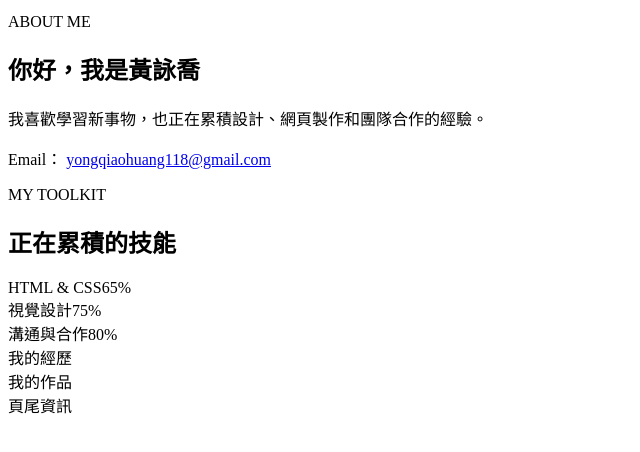
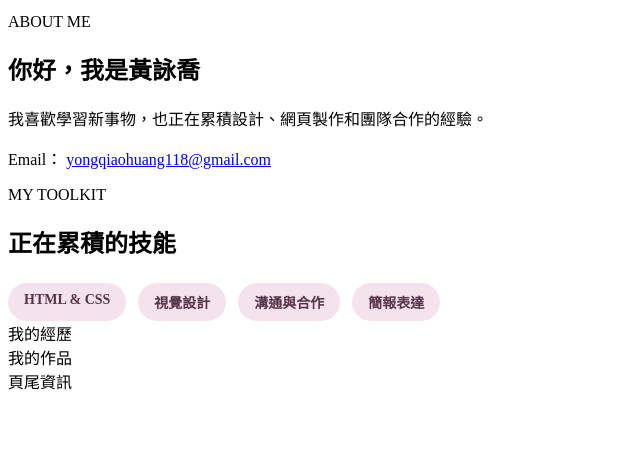
Before and after one commit to yongqiao05/personal-website, a plain HTML site: page index.html in a window 1280 px wide. Shown: the part 108-560 px from the top of the page, without its empty margins (0-640 px from the left). Drawn offline with Linux system fonts and the light colour scheme.

Commit message:
feat: add skills tag cloud variant

```diff
--- a/index.html
+++ b/index.html
@@ -4,7 +4,7 @@
   <meta charset="utf-8">
   <meta name="viewport" content="width=device-width, initial-scale=1.0">
   <title>我的個人簡歷</title>
-  <!-- <link rel="stylesheet" href="style.css"> -->
+  <link rel="stylesheet" href="style.css">
 </head>
 <body>
   <header class="site-header">
@@ -38,25 +38,11 @@
   <p class="eyebrow">MY TOOLKIT</p>
   <h2>正在累積的技能</h2>
 
-  <div class="skill-item">
-    <div class="skill-label">
-      <span>HTML &amp; CSS</span><span>65%</span>
-    </div>
-    <div class="progress"><span style="--level: 65%"></span></div>
-  </div>
-
-  <div class="skill-item">
-    <div class="skill-label">
-      <span>視覺設計</span><span>75%</span>
-    </div>
-    <div class="progress"><span style="--level: 75%"></span></div>
-  </div>
-
-  <div class="skill-item">
-    <div class="skill-label">
-      <span>溝通與合作</span><span>80%</span>
-    </div>
-    <div class="progress"><span style="--level: 80%"></span></div>
+  <div class="skill-cloud" aria-label="技能">
+    <span class="skill-tag">HTML &amp; CSS</span>
+    <span class="skill-tag">視覺設計</span>
+    <span class="skill-tag">溝通與合作</span>
+    <span class="skill-tag">簡報表達</span>
   </div>
 </section>
     <section id="journey">我的經歷</section>
--- a/style.css
+++ b/style.css
@@ -51,3 +51,27 @@ body.dark-mode .button-dark {
   background: #d8f36a;
   color: #202820;
 }
+
+.skill-cloud {
+  display: flex;
+  flex-wrap: wrap;
+  gap: 12px;
+  margin-top: 24px;
+}
+
+.skill-tag {
+  display: inline-block;
+  padding: 9px 16px;
+  border-radius: 999px;
+  background: #f4e3ed;
+  color: #563348;
+  font-size: 14px;
+  font-weight: 600;
+  transition: transform 0.2s, background 0.2s;
+}
+
+.skill-tag:hover {
+  transform: translateY(-3px);
+  background: #dd6fb1;
+  color: #fff;
+}
```
